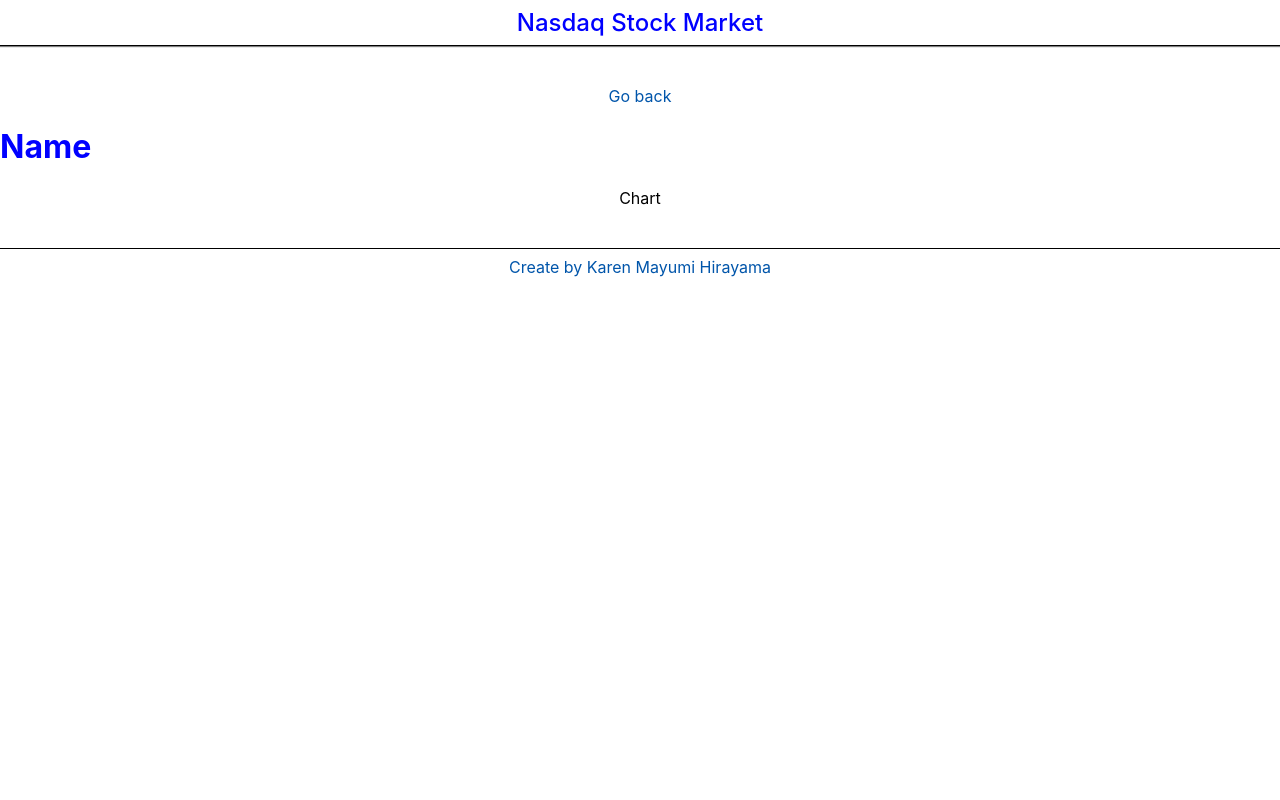
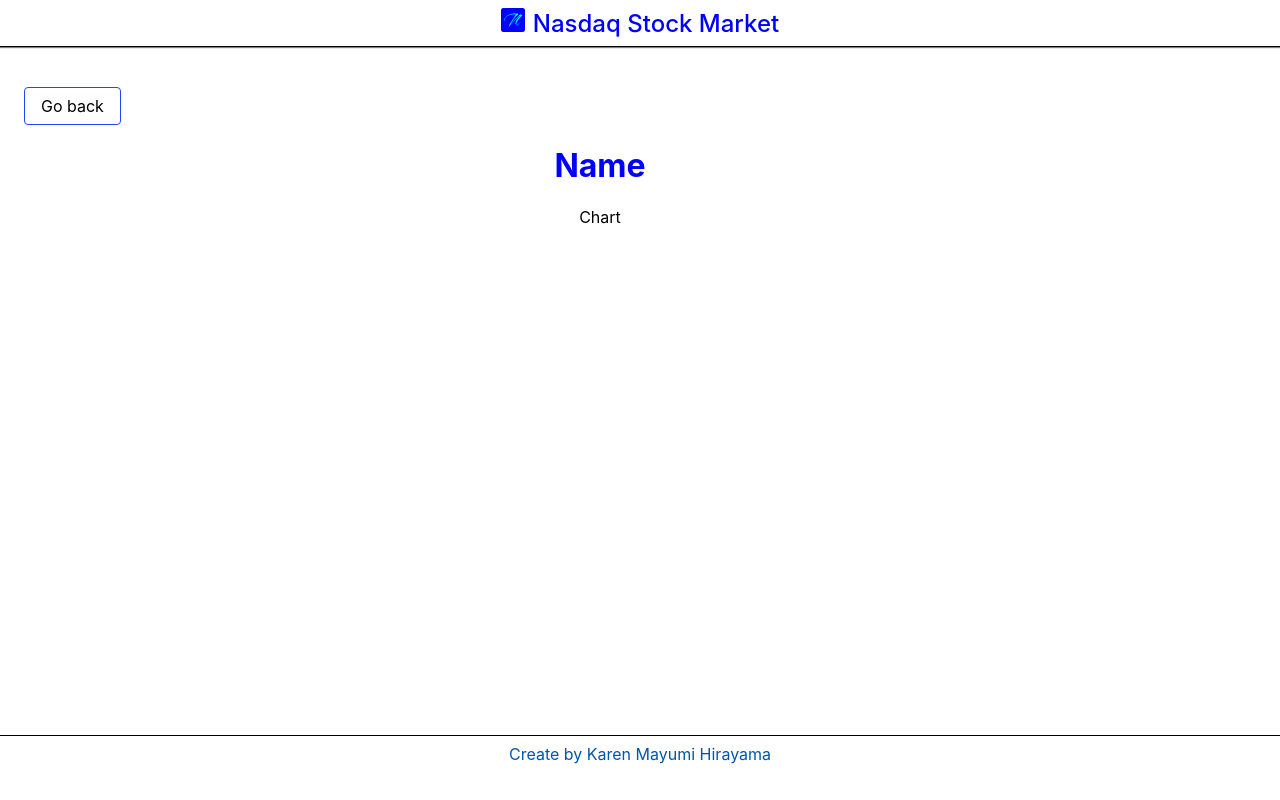
Before and after one commit to karenhirayama/nasdaq-prices, a React (Create React App) app: page /nasdaq-stock/name in a window 1280 px wide. Built offline with nearby package versions, Linux system fonts and the light colour scheme.

Commit message:
Adjust logo and update navbar

```diff
--- a/src/components/Navbar/Navbar.css
+++ b/src/components/Navbar/Navbar.css
@@ -3,6 +3,9 @@
     box-shadow: 1px 0 1px 1px #808080;
     padding: 8px;
     margin-bottom: 40px;
+    display: flex;
+    align-items: center;
+    justify-content: center;
 }
 
 .navbar__link {
@@ -11,3 +14,8 @@
     font-weight: 500;
     font-size: 24px;
 }
+
+.navbar__logo {
+    width: 24px;
+    margin-right: 8px;
+}
--- a/src/components/Navbar/Navbar.tsx
+++ b/src/components/Navbar/Navbar.tsx
@@ -1,9 +1,13 @@
 import './Navbar.css';
 import { Link } from 'react-router-dom';
+import Logo from './logo.png'
 
 const Navbar = () => (
   <div className='navbar'>
-    <Link to='/' className='navbar__link'>Nasdaq Stock Market</Link>
+    <Link to='/' className='navbar__link'>
+      <img src={Logo} alt='Logo' className='navbar__logo' />
+      Nasdaq Stock Market
+    </Link>
   </div>
 )
 
--- a/src/layouts/List/List.tsx
+++ b/src/layouts/List/List.tsx
@@ -2,6 +2,7 @@
 import './List.css'
 import { Card } from './components';
 import { Loading } from '../../components';
+import { Link } from 'react-router-dom';
 
 const List = () => {
   const [stocks, setStocks] = useState([]);
@@ -15,21 +16,9 @@
     <>
       {isLoading ? <Loading /> :
         <div className='list'>
-          <div className="list__card">
+          <Link to='/nasdaq-stock/name' key='name' className="list__card">
             <Card />
-          </div>
-          <div className="list__card">
-            <Card />
-          </div>
-          <div className="list__card">
-            <Card />
-          </div>
-          <div className="list__card">
-            <Card />
-          </div>
-          <div className="list__card">
-            <Card />
-          </div>
+          </Link>
         </div>
       }
     </>
--- a/src/layouts/List/components/Card/Card.css
+++ b/src/layouts/List/components/Card/Card.css
@@ -1,5 +1,3 @@
-
-
 .card__name {
     color: #000;
     font-weight: 500;
--- a/src/layouts/List/components/Card/Card.tsx
+++ b/src/layouts/List/components/Card/Card.tsx
@@ -1,11 +1,10 @@
 import './Card.css';
-import { Link } from 'react-router-dom';
 
 const Card = () => {
   return (
-    <Link to='/nasdaq-stock/name' className="card">
+    <div className="card">
       <p className="card__name">company name should be the public name</p>
-    </Link>
+    </div>
   )
 }
 
--- /dev/null
+++ b/src/pages/Stock/Stock.css
@@ -0,0 +1,24 @@
+.stock {
+    height: 76vh;
+    max-width: 1200px;
+    display: flex;
+    flex-direction: column;
+}
+
+.stock__header {
+    display: flex;
+    margin-left: 24px;
+}
+
+.stock__header > a {
+    text-decoration: none;
+    height: fit-content;
+    color: black;
+    border: 1px solid #2046f5;
+    border-radius: 4px;
+    padding: 8px 16px;
+}
+
+.stock__name {
+    margin: 0 auto;
+}
--- a/src/pages/Stock/Stock.tsx
+++ b/src/pages/Stock/Stock.tsx
@@ -1,15 +1,18 @@
 import { useState } from 'react';
 import { Link, useParams } from "react-router-dom";
 import { Chart } from '../../layouts';
+import './Stock.css';
 
 const Stock = () => {
   const [stockInfo, setStockInfo] = useState([]);
   const params = useParams();
 
   return (
-    <div>
+    <div className='stock'>
       <div className="stock__header">
         <Link to='/'>Go back</Link>
+      </div>
+      <div className="stock__name">
         <h1>Name</h1>
       </div>
       <div className="stock__chart">
```
Also changed, not shown: src/components/Navbar/logo.png (added), src/logo.svg (deleted).
